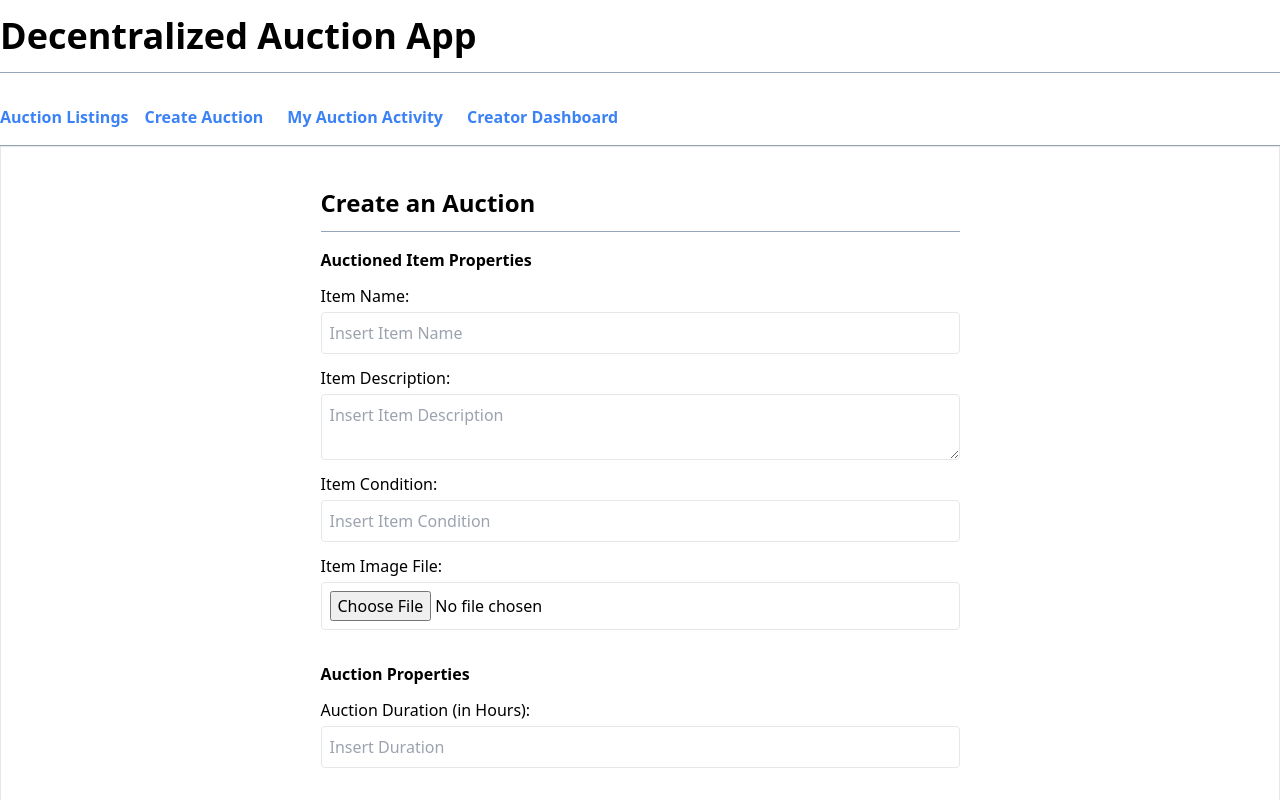
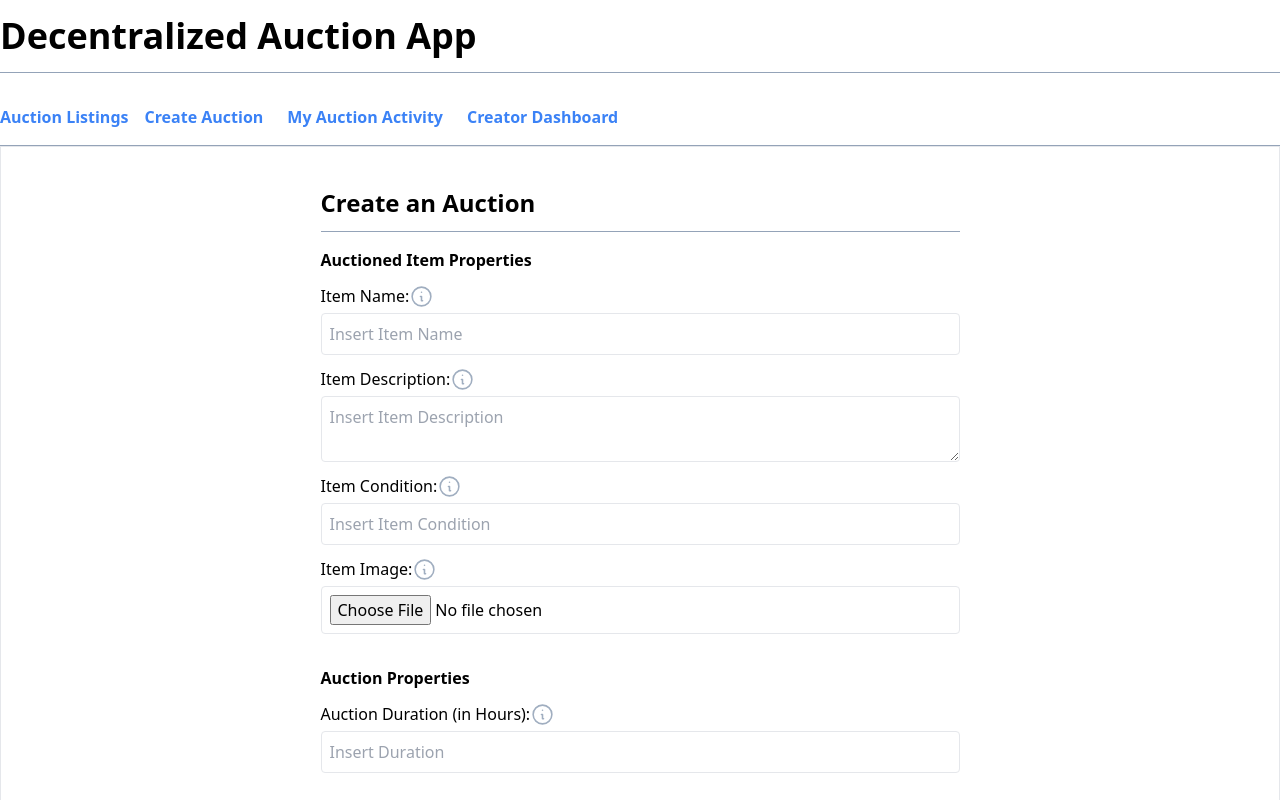
Before and after one commit to alee-exe/solidity-Hybrid-E-Auction-dapp, a Next.js app in the folder client/: page /create-auction in a window 1280 px wide. Shown: the top 800 px of the page. Built offline with nearby package versions, Linux system fonts and the light colour scheme; what ipfs-http-client would draw is missing.

Commit message:
Fixed solidity contracts + Added tooltips

```diff
--- /dev/null
+++ b/client/components/Tooltip.js
@@ -0,0 +1,39 @@
+// Tooltip Tailwind CSS template from https://app.tailwinduikit.com/listing/webapp/UI_element/tooltip
+import { useState } from 'react';
+
+export default function TooltipComponent(props) {
+
+    const { header, message } = props;
+
+    const [tooltipStatus, setTooltipStatus] = useState(0);
+
+    return (
+        <div className="relative mt-20 md:mt-0" onMouseEnter={() => setTooltipStatus(1)} onMouseLeave={() => setTooltipStatus(0)}>
+            <div className="mr-2 cursor-pointer">
+                <svg aria-haspopup="true" xmlns="http://www.w3.org/2000/svg" className="icon icon-tabler icon-tabler-info-circle" width={25} height={25} viewBox="0 0 24 24" strokeWidth="1.5" stroke="#A0AEC0" fill="none" strokeLinecap="round" strokeLinejoin="round">
+                    <path stroke="none" d="M0 0h24v24H0z" />
+                    <circle cx={12} cy={12} r={9} />
+                    <line x1={12} y1={8} x2="12.01" y2={8} />
+                    <polyline points="11 12 12 12 12 16 13 16" />
+                </svg>
+            </div>
+            {tooltipStatus == 1 && (
+                <div role="tooltip" className="z-20 -mt-20 w-64 absolute transition duration-150 ease-in-out left-0 ml-8 shadow-lg bg-white p-4 rounded">
+                    <svg className="absolute left-0 -ml-2 bottom-0 top-0 h-full" width="9px" height="16px" viewBox="0 0 9 16" version="1.1" xmlns="http://www.w3.org/2000/svg" xmlnsXlink="http://www.w3.org/1999/xlink">
+                        <g id="Page-1" stroke="none" strokeWidth={1} fill="none" fillRule="evenodd">
+                            <g id="Tooltips-" transform="translate(-874.000000, -1029.000000)" fill="#FFFFFF">
+                                <g id="Group-3-Copy-16" transform="translate(850.000000, 975.000000)">
+                                    <g id="Group-2" transform="translate(24.000000, 0.000000)">
+                                        <polygon id="Triangle" transform="translate(4.500000, 62.000000) rotate(-90.000000) translate(-4.500000, -62.000000) " points="4.5 57.5 12.5 66.5 -3.5 66.5" />
+                                    </g>
+                                </g>
+                            </g>
+                        </g>
+                    </svg>
+                    <p className="text-base font-bold text-gray-800 pb-1">{header}</p>
+                    <p className="text-sm leading-4 text-gray-600 pb-3">{message}</p>
+                </div>
+            )}{" "}
+        </div>
+    )
+}
--- a/client/pages/auctions/view/[id]/index.js
+++ b/client/pages/auctions/view/[id]/index.js
@@ -38,12 +38,9 @@ export default withRouter(class Home extends Component {
             const contract = new web3.eth.Contract(AuctionListing['abi'], contractAddress);
             const userAddresses = await web3.eth.getAccounts();
             const userAccount = userAddresses[0];
+            // web3.eth.defaultAccount = userAccount;
 
             const id = this.props.router.query.id - 1;
-
-            const userTotalBids = await contract.methods.getUserTotalBids(id, userAccount).call();
-            const userTotalBidsConvert = web3.utils.fromWei(userTotalBids, 'ether');
-            console.log(userTotalBidsConvert);
 
             const owner = await contract.methods.getOwner(id).call();
             const startBlockTimeStamp = await contract.methods.getStartBlockTimeStamp(id).call();
@@ -60,6 +57,9 @@ export default withRouter(class Home extends Component {
             const itemDescription = auctionedItem[1];
             const itemCondition = auctionedItem[2];
             const ipfsImageHash = auctionedItem[3];
+
+            const userTotalBids = await contract.methods.getUserTotalBids(id, userAccount).call();
+            const userTotalBidsConvert = web3.utils.fromWei(userTotalBids, 'ether');
 
             this.setState({ web3Provider: web3, contract, userAccount, userTotalBids: userTotalBidsConvert, owner, itemName, itemCondition, itemDescription, ipfsImageHash, startBlockTimeStamp, endBlockTimeStamp, highestBidder, highestBid: highestBidConvert, auctionStatus, auctionTimer, auctionId: id });
 
--- a/client/pages/create-auction.js
+++ b/client/pages/create-auction.js
@@ -2,6 +2,7 @@ import { useState } from 'react';
 import { create as ipfsHttpClient } from 'ipfs-http-client';
 import Alert from '../components/Alert';
 import getWeb3 from '../components/getWeb3';
+import Tooltip from '../components/Tooltip.js';
 
 const client = ipfsHttpClient('https://ipfs.infura.io:5001/api/v0');
 // import local solidity smart contract "AuctionListing"
@@ -9,7 +10,7 @@ import AuctionListing from '../build/contracts/AuctionListing.json';
 
 export default function CreateAuctionPage() {
 
-    const [formField, updateFormField] = useState( {itemName: null, itemDescription: null, itemCondition: null, auctionDuration: null} );
+    const [formField, updateFormField] = useState({ itemName: null, itemDescription: null, itemCondition: null, auctionDuration: null });
     const [ipfsImageHash, setIpfsImageHash] = useState(null);
     const [submitAlert, setSubmitAlert] = useState(null);
 
@@ -24,7 +25,7 @@ export default function CreateAuctionPage() {
         const { itemName, itemDescription, itemCondition, auctionDuration } = formField;
 
         contract.methods.createAuction(auctionDuration, itemName, itemDescription, itemCondition, ipfsImageHash).send({ from: userAddresses[0] }).then(async (response, error) => {
-            if(!error) {
+            if (!error) {
                 console.log(response);
                 setSubmitAlert(<Alert type="success">Successfully created Auction!</Alert>);
             } else {
@@ -52,17 +53,17 @@ export default function CreateAuctionPage() {
                     <hr className="border-slate-400 pb-4" />
 
                     <h1 className="pb-3 font-bold">Auctioned Item Properties</h1>
-                    <p>Item Name: </p>
-                    <input placeholder="Insert Item Name" className="mt-1 border rounded p-2 mb-3" onChange={event => updateFormField({ ...formField, itemName: event.target.value })} required />
-                    <p>Item Description: </p>
+                    <div className="flex">Item Name: <Tooltip header="Item Name" message="Provide the name of your item to be auctioned. Limited to 50 characters maximum." ></Tooltip></div>
+                    <input placeholder="Insert Item Name" maxLength="50" className="mt-1 border rounded p-2 mb-3" onChange={event => updateFormField({ ...formField, itemName: event.target.value })} required />
+                    <div className="flex">Item Description: <Tooltip header="Item Description" message="Provide an in-depth description of your item. Limited to 500 characters maximum." ></Tooltip></div>
                     <textarea placeholder="Insert Item Description" maxLength="500" className="mt-1 border rounded p-2 mb-3" onChange={event => updateFormField({ ...formField, itemDescription: event.target.value })} required />
-                    <p>Item Condition: </p>
+                    <div className="flex">Item Condition: <Tooltip maxLength="150" header="Item Condition" message="Provide the condition of your item (e.g., Factory New, Minimal Wear, Well-Worn etc.). Limited to 150 characters maximum." ></Tooltip></div>
                     <input placeholder="Insert Item Condition" className="mt-1 border rounded p-2 mb-3" onChange={event => updateFormField({ ...formField, itemCondition: event.target.value })} required />
-                    <p>Item Image File: </p>
+                    <div className="flex">Item Image: <Tooltip header="Item Image" message="Provide an image file of your item. Only accepts image file types such as JPEG, PNG, GIF etc. Limited to 50 characters maximum." ></Tooltip></div>
                     <input type="file" accept="image/*" name="Upload Image" className="mt-1 border rounded p-2 mb-8" onChange={handleImageFile} required />
 
                     <h1 className="pb-3 font-bold">Auction Properties</h1>
-                    <p>Auction Duration (in Hours):</p>
+                    <div className="flex">Auction Duration (in Hours): <Tooltip header="Auction Duration" message="Specify the auction duration (i.e., the countdown duration for the auction timer) in hours." ></Tooltip></div>
                     <input type="number" min="0" placeholder="Insert Duration" className="pt-2 mt-1 border rounded p-2 mb-8" onChange={event => updateFormField({ ...formField, auctionDuration: event.target.value })} required />
 
                     <button type="submit" className="font-bold mt-4 bg-blue-500 text-white rounded p-4 shadow-lg">
```
Also changed, not shown: 2 other files (tests, documents, lock files or other folders).
